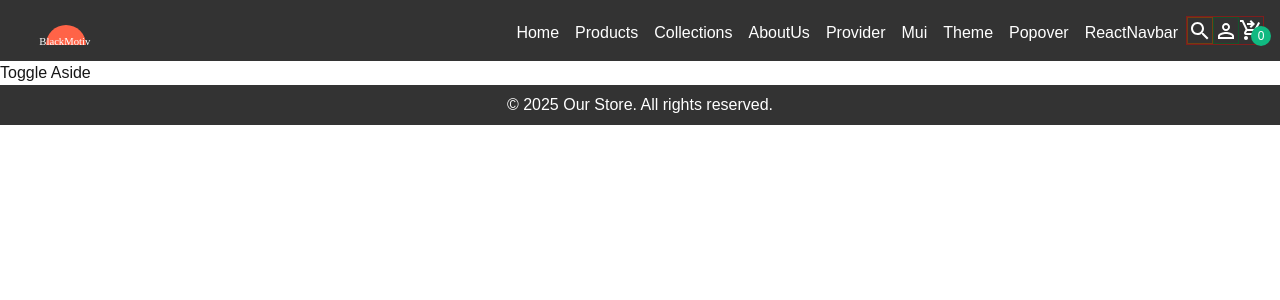
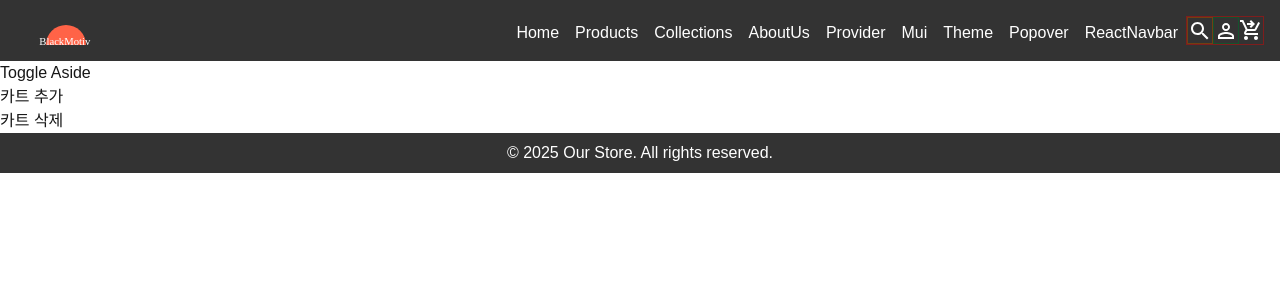
Before and after one commit to changnam/nextjs-headless, a Next.js app: page /provider in a window 1280 px wide. Shown: the top 300 px of the page. Built offline with nearby package versions, Linux system fonts and the light colour scheme.

Commit message:
cart 에 추가, 삭제하는 기능, global context provider 사용

```diff
--- a/app/layout.jsx
+++ b/app/layout.jsx
@@ -5,6 +5,8 @@ import Header from '@/components/Header';
 import Footer from '@/components/Footer';
 import './globals.css';
 // import { ThemeProvider } from '@/context/ThemeContext';
+import { GlobalContextProvider,useGlobalContext } from '@/components/GlobalContextProvider';
+
 import { ThemeProvider as NextThemeProvider } from 'next-themes';
 // import { useEffect, useState } from 'react';
 // import ButtonAppBar from '@/components/mui/ButtonAppBar';
@@ -30,12 +32,14 @@ export default function RootLayout({ children }) {
       <body className="flex flex-col min-h-screen">
         <main className="flex-1 overflow-y-auto">
           <NextThemeProvider attribute="class">
+            <GlobalContextProvider>
             {/*<ThemeProvider>*/}
              {/*<ResponsiveAppBar />*/}
               <Header />
               {children}
               <Footer />
             {/*</ThemeProvider>*/}
+            </GlobalContextProvider>
           </NextThemeProvider>
         </main>
       </body>
--- a/app/page.jsx
+++ b/app/page.jsx
@@ -10,6 +10,7 @@ import { FeatureSection } from '@/components/FeatureSection';
 
 export default async function HomePage() {
   console.log("HomePage called");
+
   // const [mounted, setMounted] = useState(false)
   // const { theme, toggleTheme } = useTheme();
 
--- a/app/provider/page.jsx
+++ b/app/provider/page.jsx
@@ -1,10 +1,11 @@
 'use client';
 
 import { AsideProvider, useAside } from '@/components/AsideProvider';
+import { useGlobalContext } from '@/components/GlobalContextProvider';
+import { useEffect } from 'react';
 
 function Aside() {
   const { isOpen, toggleAside } = useAside();
-
   return (
     <div>
       <button onClick={toggleAside}>Toggle Aside</button>
@@ -14,9 +15,24 @@ function Aside() {
 }
 
 function App() {
+  const {globalContext, decrementCounter, incrementCounter } = useGlobalContext();
+
+
+  useEffect(() => {
+    if (globalContext.total == 0) {
+      // console.log("globalContext", globalContext);
+      // debugger;
+      // incrementCounter();
+    }
+  }, []); // Runs only once after the initial render
+
+
   return (
     <AsideProvider>
       <Aside />
+      <button onClick={incrementCounter}>카트 추가</button>
+      <br></br>
+      <button onClick={decrementCounter}>카트 삭제</button>
     </AsideProvider>
   );
 }
--- /dev/null
+++ b/components/GlobalContextProvider.jsx
@@ -0,0 +1,39 @@
+'use client';
+
+import React, { createContext, useState, useContext } from 'react';
+
+const GlobalContext = createContext();
+
+export function GlobalContextProvider({ children }) {
+  const [globalContext, setGlobalContext] = useState({items: [], total: 0});
+
+  const incrementCounter = () => {
+    //console.log("incrementCounter called"+globalContext.total);
+    setGlobalContext(
+        function (prev){
+            console.log("incrementCounter called"+prev.total);
+            return {...prev, total: prev.total +1}
+          }
+    );
+        // (prev) => ({ ...prev, total: prev.total + 1 }));
+    //console.log("incrementCounter called after"+globalContext.total);
+  }
+  const decrementCounter = () => {
+    setGlobalContext(
+        function(prev){
+            console.log("decrementCounter called"+prev.total);
+            return {...prev, total: prev.total -1}
+        }
+    );
+  };
+
+  return (
+    <GlobalContext.Provider value={{ globalContext, incrementCounter, decrementCounter }}>
+      {children}
+    </GlobalContext.Provider>
+  );
+}
+
+export function useGlobalContext() {
+  return useContext(GlobalContext);
+}
--- a/components/Navbar.jsx
+++ b/components/Navbar.jsx
@@ -7,6 +7,7 @@ import PersonOutlineIcon from '@mui/icons-material/PersonOutline';
 import ShoppingCartCheckoutIcon from '@mui/icons-material/ShoppingCartCheckout';
 import { Popover, PopoverButton, PopoverPanel } from '@headlessui/react';
 import { Menu, MenuButton, MenuItems, MenuItem, MenuSeparator, MenuSection, MenuHeading } from '@headlessui/react';
+import { useGlobalContext } from './GlobalContextProvider';
 
 export default function Navbar() {
   const profileMenus = {
@@ -14,6 +15,10 @@ export default function Navbar() {
     'Settings': '/settings',
     'Sign out': '/sign-out'
   };
+
+  const { globalContext, incrementCounter, decrementCounter } = useGlobalContext();
+  const handleCartClick = () => {};
+
   // const person
   return (
     <nav className="flex flex-wrap items-end justify-between bg-[#333] p-4 text-white">
@@ -109,9 +114,9 @@ export default function Navbar() {
           <button className="relative" onClick={() => handleCartClick()}>
             {/*<Image src="./cart.svg" width={40} height={40} alt="shopping cart icon" />*/}
             <ShoppingCartCheckoutIcon></ShoppingCartCheckoutIcon>
-            <div className="rounded-full flex justify-center items-center bg-emerald-500 text-xs text-white absolute w-5 h-5 -bottom-1 -right-2">
-              0
-            </div>
+            {globalContext.total > 0 && (<div className="rounded-full flex justify-center items-center bg-emerald-500 text-xs text-white absolute w-5 h-5 -bottom-1 -right-2">
+              {globalContext.total}
+            </div>)}
           </button>
         </div>
       </div>
```
